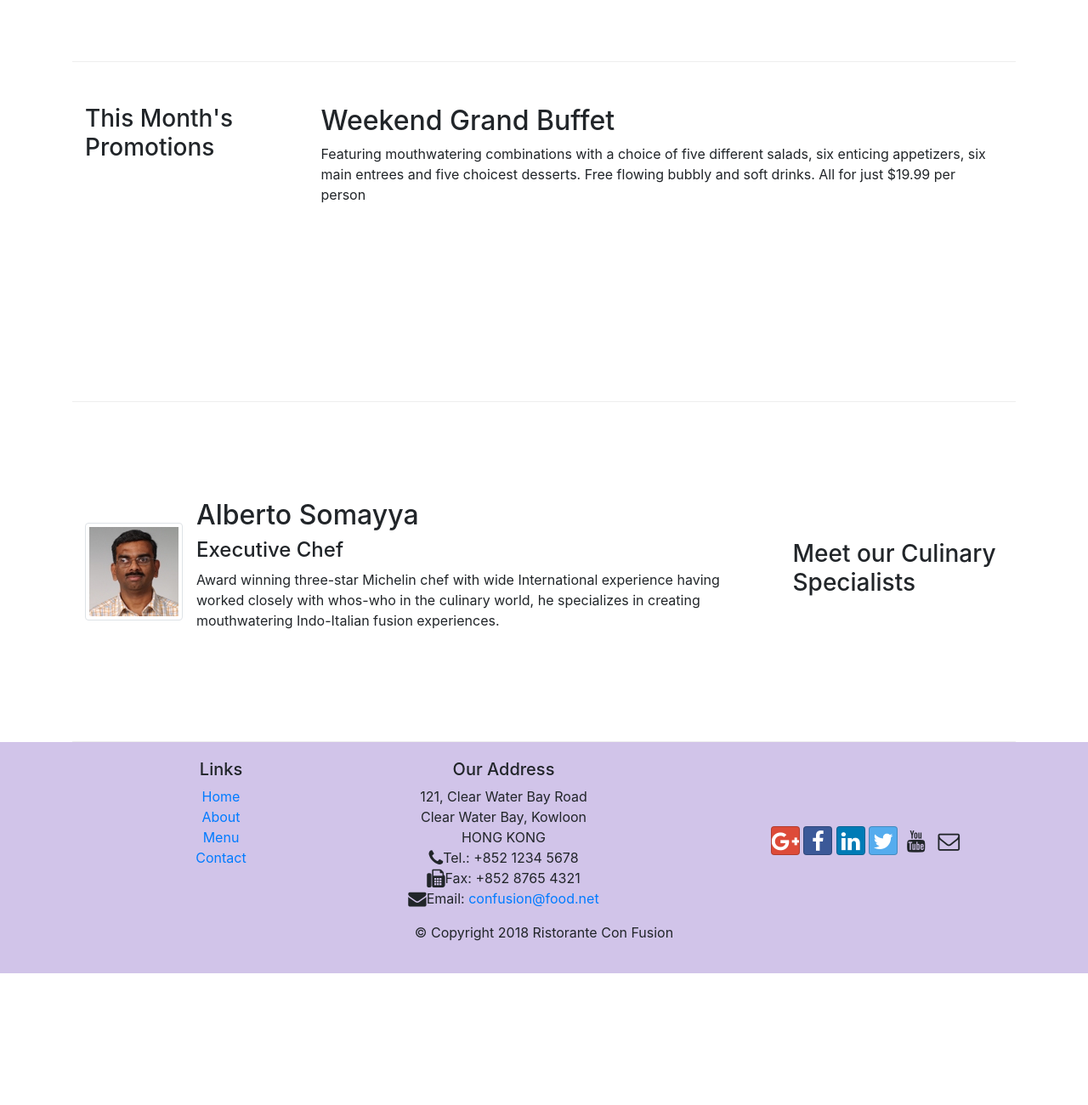
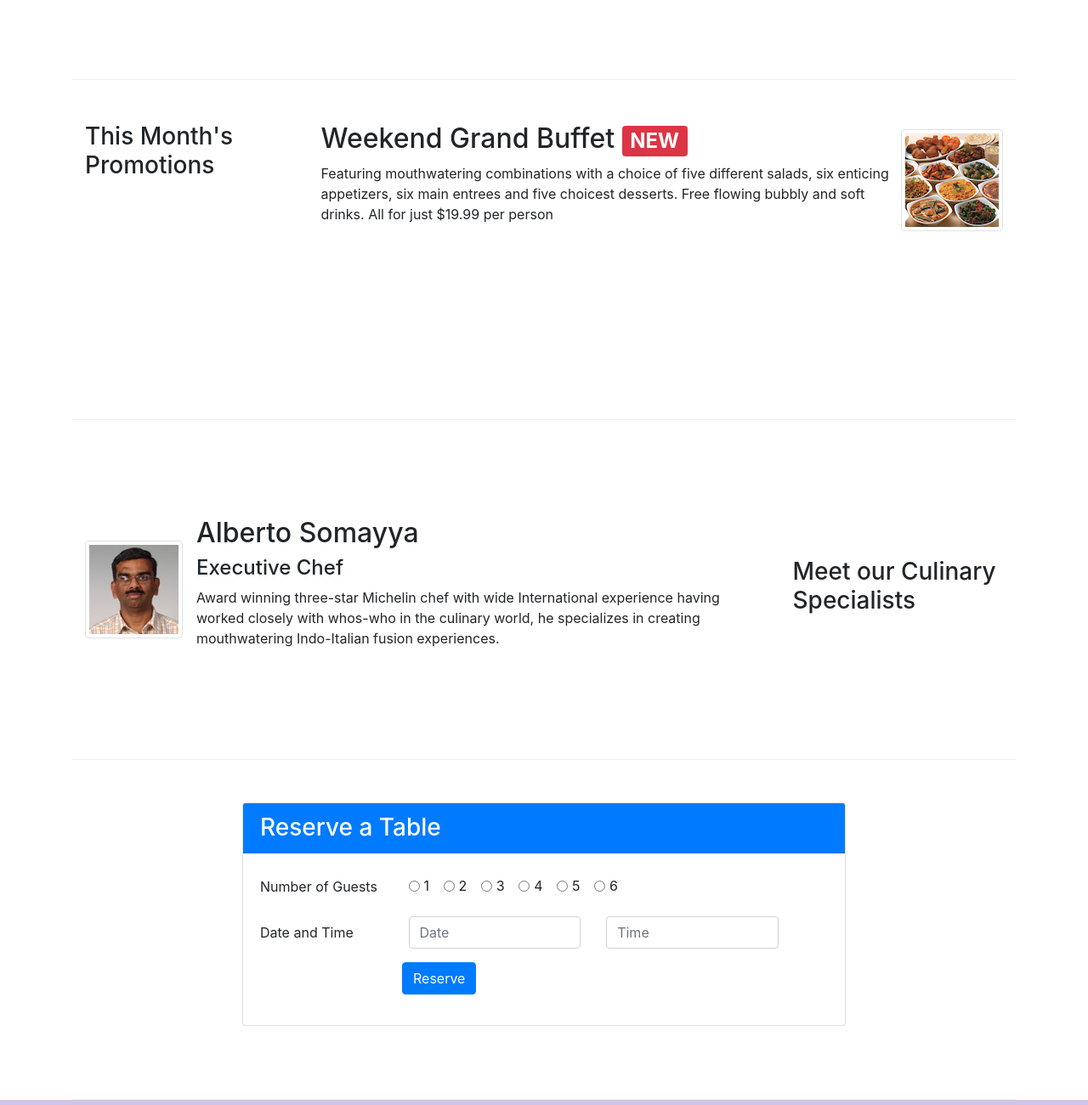
Before and after one commit to Ayoitsjason/git-test, a website: page index.html in a window 1280 px wide. Shown: the part 640-1940 px from the top of the page at 85% size. Before the commit the page ends 1785 px from the top, so only its background shows below. Drawn offline with nearby package versions, Linux system fonts and the light colour scheme.

Commit message:
Added reservation feature with button and extra media section for this months promotion

```diff
--- a/index.html
+++ b/index.html
@@ -43,13 +43,18 @@
     <header class="jumbotron">
         <div class="container">
             <div class="row row-header">
-                <div class="col-12 col-sm-9 ">
+                <div class="col-12 col-sm-6 ">
                     <h1>Ristorante con Fusion</h1>
                     <p>We take inspiration from the World's best cuisines, and create a unique fusion experience. Our lipsmacking creations will tickle your culinary senses!</p>
                 </div>
-                <div class="col-12 col-sm">
+                <div class="col-12 col-sm-3">
                     <div class="col-12 col-sm align-self-center">
                         <img src="img/logo.png" class="img-fluid">
+                    </div>
+                </div>
+                <div class="col-12 col-sm-3">
+                    <div>
+                        <button type="submit" class="form-control">Reserve</button>
                     </div>
                 </div>
             </div>
@@ -66,7 +71,7 @@
                     <img class="d-flex mr-3 img-thumbnail align-self-center"
                         src="img/uthappizza.png" alt="Uthappizza">
                     <div class="media-body">
-                            <h2 class="mt-0"><span class="badge badge-danger">Hot</span><span class="badge badge-pill badge-secondary">$4.99</span>Uthappizza</h2>
+                            <h2 class="mt-0"><span class="badge badge-danger">Hot</span><span class="badge badge-pill badge-secondary">$4.99</span> Uthappizza</h2>
                             <p class="d-none d-sm-block">A unique combination of Indian Uthappam (pancake) and
                                 Italian pizza, topped with Cerignola olives, ripe vine
                                 cherry tomatoes, Vidalia onion, Guntur chillies and
@@ -82,8 +87,14 @@
                 <h3>This Month's Promotions</h3>
             </div>
             <div class="col col-sm col-md">
-                <h2>Weekend Grand Buffet</h2>
-                <p>Featuring mouthwatering combinations with a choice of five different salads, six enticing appetizers, six main entrees and five choicest desserts. Free flowing bubbly and soft drinks. All for just $19.99 per person </p>
+                <div class="media">
+                    <img class="d-flex img-thumbnail align-self-center order-sm-last"
+                        src="img/buffet.png" alt="image of buffet">
+                    <div class="media-body">
+                        <h2>Weekend Grand Buffet <span class="badge badge-danger">NEW</span></h2>
+                        <p>Featuring mouthwatering combinations with a choice of five different salads, six enticing appetizers, six main entrees and five choicest desserts. Free flowing bubbly and soft drinks. All for just $19.99 per person </p>
+                    </div>
+                </div>
             </div>
         </div>
 
@@ -103,6 +114,60 @@
                 </div>
             </div>
         </div>
+
+        <div class="row row-content justify-content-center">
+            <div class="col-12 col-sm-8">
+                <div class="card">
+                    <h3 class="card-header bg-primary text-white">Reserve a Table</h3>
+                    <div class="card-body">
+                        <form>
+                            <div class="form-group row">
+                                <label for="numberOfGuests" class="col-12 col-sm-3 col-form-label">Number of Guests</label>
+                                <div class="col-sm-9 align-self-center">
+                                    <div class="form-check form-check-inline">
+                                        <input class="form-check-input" type="radio" name="numberOfGuests" id="numberOfGuests_1" value="option_1">
+                                        <label class="form-check-label" for="numberOfGuests_1">1</label>
+                                    </div>
+                                    <div class="form-check form-check-inline">
+                                        <input class="form-check-input" type="radio" name="numberOfGuests" id="numberOfGuests_1" value="option_1">
+                                        <label class="form-check-label" for="numberOfGuests_1">2</label>
+                                    </div>
+                                    <div class="form-check form-check-inline">
+                                        <input class="form-check-input" type="radio" name="numberOfGuests" id="numberOfGuests_1" value="option_1">
+                                        <label class="form-check-label" for="numberOfGuests_1">3</label>
+                                    </div>
+                                    <div class="form-check form-check-inline">
+                                        <input class="form-check-input" type="radio" name="numberOfGuests" id="numberOfGuests_1" value="option_1">
+                                        <label class="form-check-label" for="numberOfGuests_1">4</label>
+                                    </div>
+                                    <div class="form-check form-check-inline">
+                                        <input class="form-check-input" type="radio" name="numberOfGuests" id="numberOfGuests_1" value="option_1">
+                                        <label class="form-check-label" for="numberOfGuests_1">5</label>
+                                    </div>
+                                    <div class="form-check form-check-inline">
+                                        <input class="form-check-input" type="radio" name="numberOfGuests" id="numberOfGuests_1" value="option_1">
+                                        <label class="form-check-label" for="numberOfGuests_1">6</label>
+                                    </div>
+                                </div>
+                            </div>
+                            <div class="form-group row">
+                                <label for="dateAndTime" class="col-12 col-sm-3 col-form-label">Date and Time</label>
+                                <div class="col-sm-4">
+                                    <input class="form-control" type="text" name="dateAndTime" placeholder="Date">
+                                </div>
+                                <div class="col-sm-4">
+                                    <input class="form-control" type="text" name="dateAndTime" placeholder="Time">
+                                </div>
+                            </div>
+                            <div class="form-group row offset-sm-3">
+                                <button type="submit" class="btn btn-primary">Reserve</button>
+                            </div>
+                        </form>
+                    </div>
+                </div>
+            </div>
+        </div>
+
     </div>
 
     <footer class="footer">
```
Also changed, not shown: aboutus.html (+2 -0 lines).
